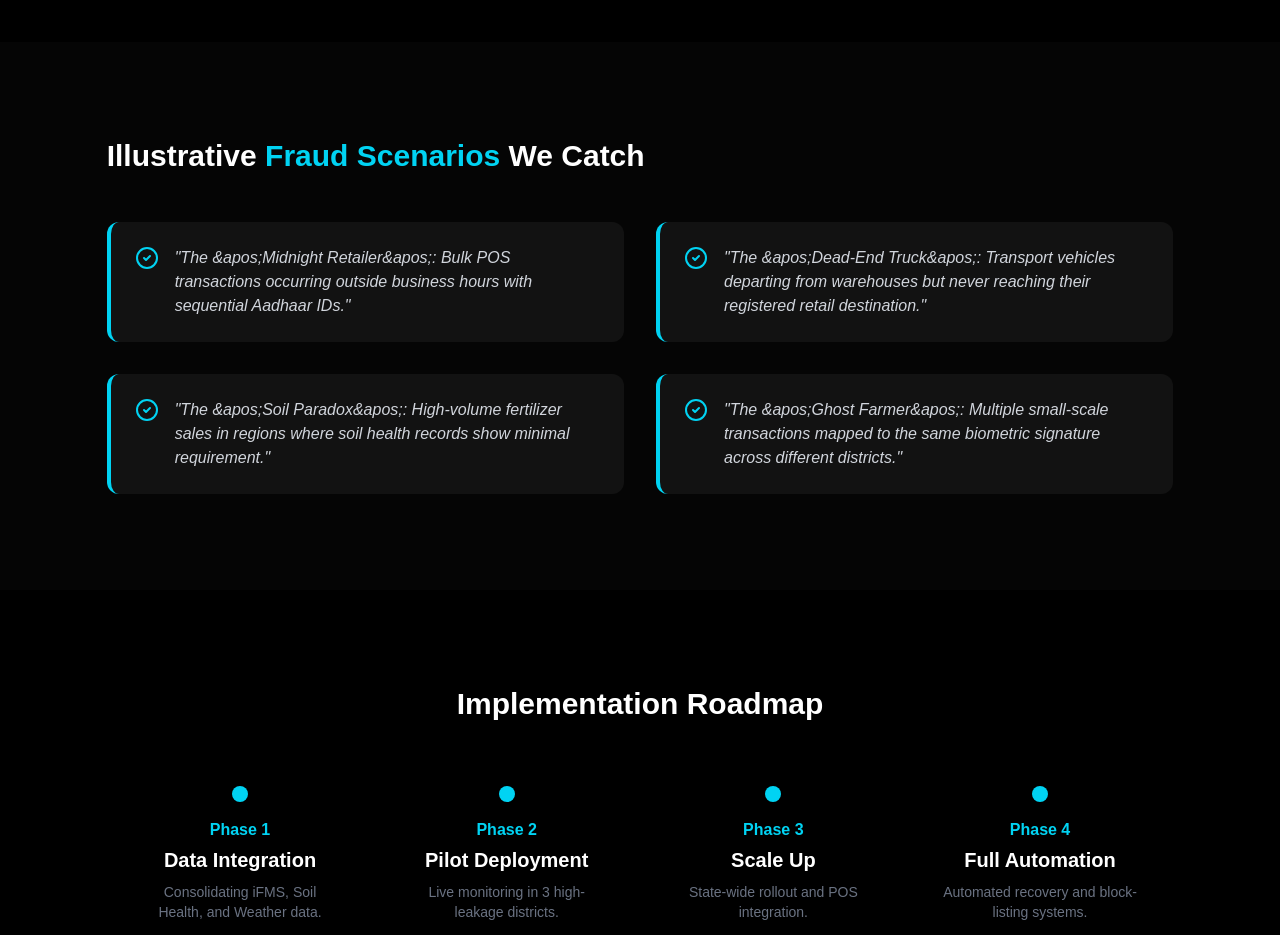
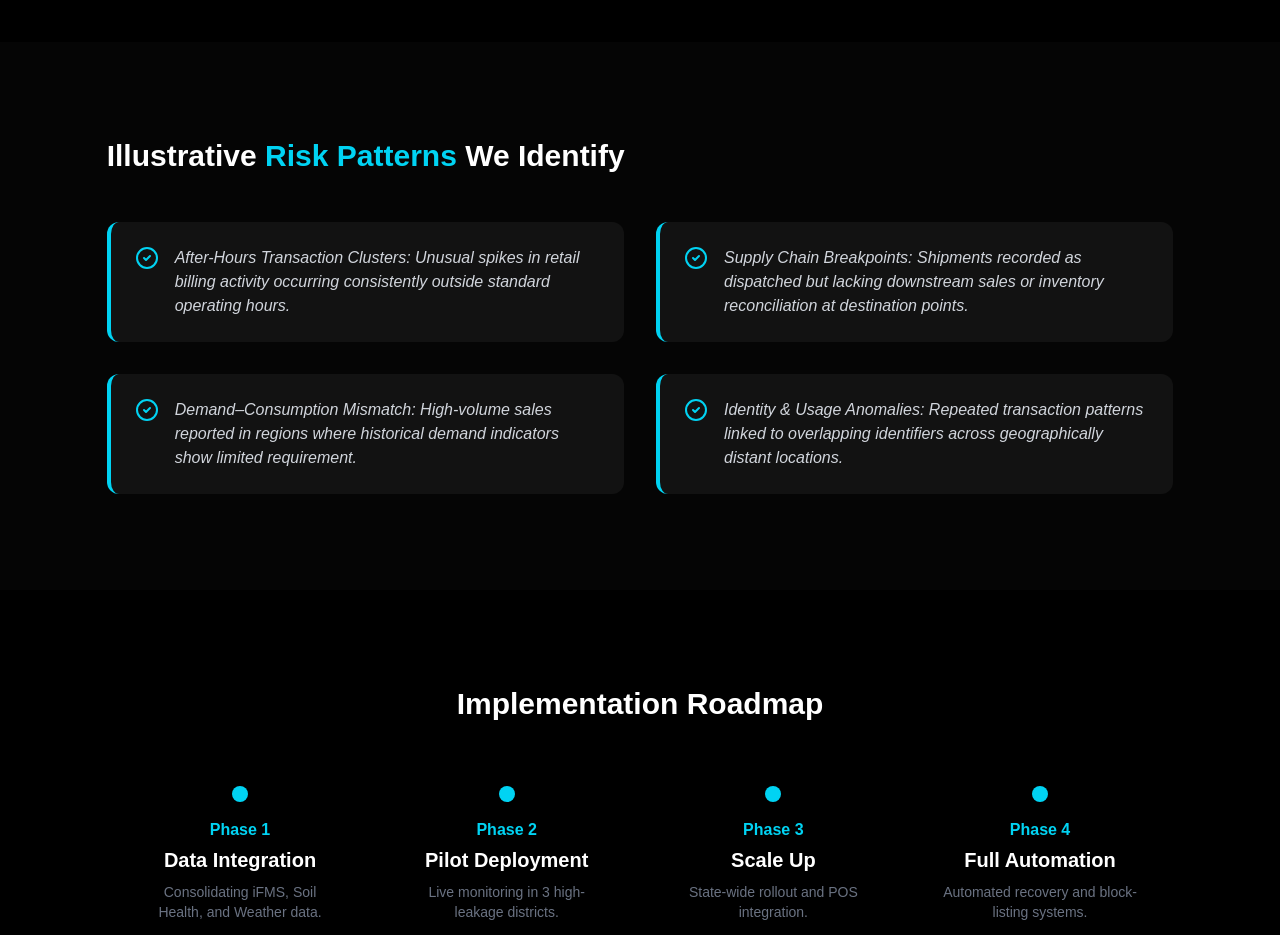
Before and after one commit to ranitadhikari/shannom-fe, a Next.js app: page /solutions/fertilizer-subsidy in a window 1280 px wide. Shown: the part 2300-3235 px from the top of the page. Built offline with nearby package versions, Linux system fonts and the light colour scheme.

Commit message:
fertilizer section updated

```diff
--- a/app/solutions/fertilizer-subsidy/page.tsx
+++ b/app/solutions/fertilizer-subsidy/page.tsx
@@ -139,22 +139,25 @@ export default function FertilizerSubsidyPage() {
       {/* --- FRAUD SCENARIOS --- */}
       <section className="py-24 bg-[#050505]">
         <div className="w-11/12 md:w-5/6 mx-auto">
-          <h2 className="text-3xl font-bold mb-12">Illustrative <span className="text-cyan-400">Fraud Scenarios</span> We Catch</h2>
+          <h2 className="text-3xl font-bold mb-12">
+            Illustrative <span className="text-cyan-400">Risk Patterns</span> We Identify
+          </h2>
           <div className="grid md:grid-cols-2 gap-8">
             {[
-              "The &apos;Midnight Retailer&apos;: Bulk POS transactions occurring outside business hours with sequential Aadhaar IDs.",
-              "The &apos;Dead-End Truck&apos;: Transport vehicles departing from warehouses but never reaching their registered retail destination.",
-              "The &apos;Soil Paradox&apos;: High-volume fertilizer sales in regions where soil health records show minimal requirement.",
-              "The &apos;Ghost Farmer&apos;: Multiple small-scale transactions mapped to the same biometric signature across different districts."
+              "After-Hours Transaction Clusters: Unusual spikes in retail billing activity occurring consistently outside standard operating hours.",
+              "Supply Chain Breakpoints: Shipments recorded as dispatched but lacking downstream sales or inventory reconciliation at destination points.",
+              "Demand–Consumption Mismatch: High-volume sales reported in regions where historical demand indicators show limited requirement.",
+              "Identity & Usage Anomalies: Repeated transaction patterns linked to overlapping identifiers across geographically distant locations."
             ].map((scenario, i) => (
               <div key={i} className="flex gap-4 p-6 bg-white/5 rounded-xl border-l-4 border-cyan-400">
                 <CheckCircle2 className="text-cyan-400 shrink-0" size={24} />
-                <p className="text-gray-300 italic">&quot;{scenario}&quot;</p>
+                <p className="text-gray-300 italic">{scenario}</p>
               </div>
             ))}
           </div>
         </div>
       </section>
+
 
       {/* --- ROADMAP --- */}
       <section className="py-24">
```
